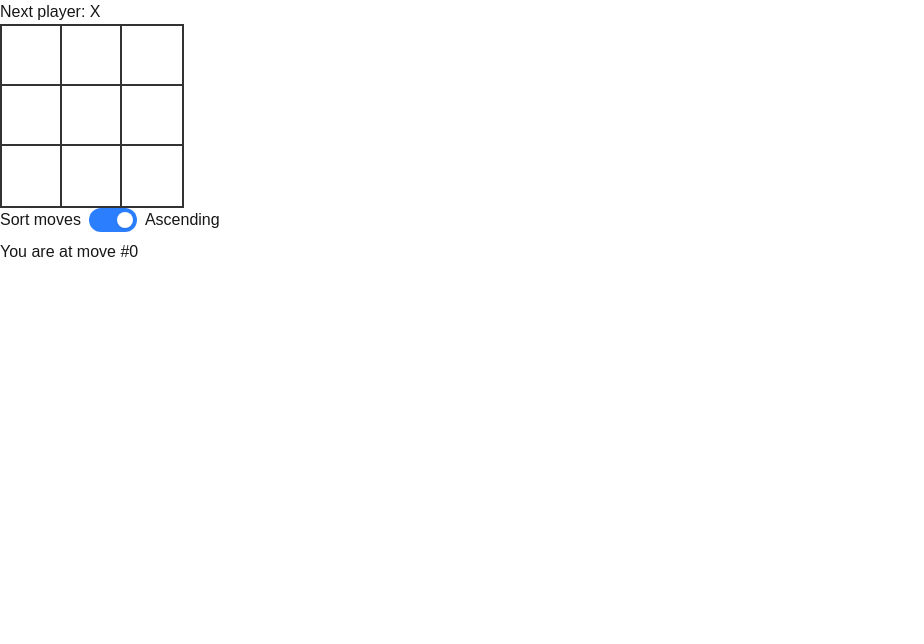
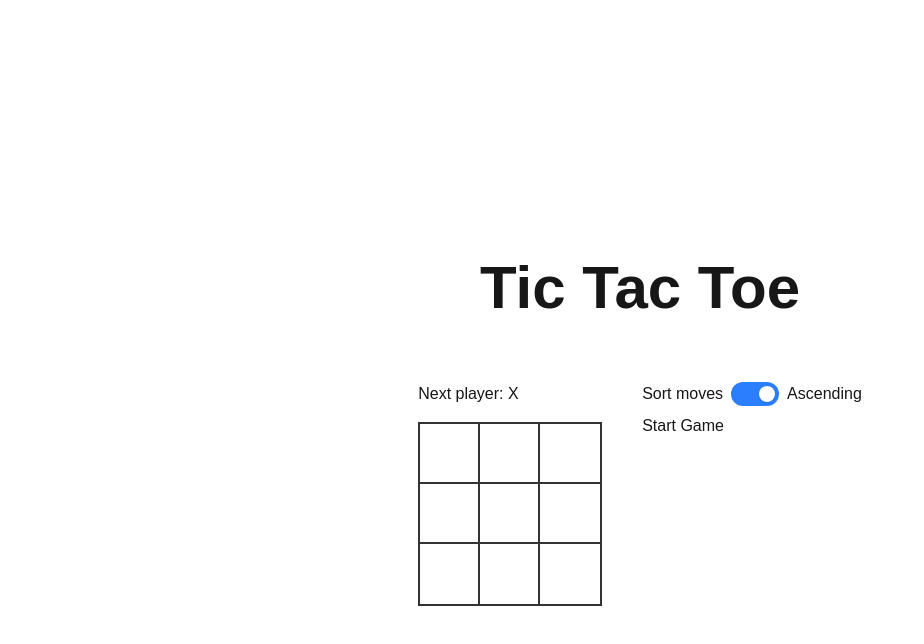
Before and after one commit to spargy4050v/tic-tac-toe, a Next.js app: page / in a window 1280 px wide. Shown: the top 644 px of the page, without its empty margins (0-924 px from the left). Built offline with nearby package versions, Linux system fonts and the light colour scheme.

Commit message:
Draw & Reset Game features added

```diff
--- a/app/globals.css
+++ b/app/globals.css
@@ -3,6 +3,8 @@
 :root {
   --background: #ffffff;
   --foreground: #171717;
+  --highlight-color: rgba(25, 118, 210, 0.4);
+  --pulse-color: rgba(25, 118, 210, 0.7);
   --font-sans: var(--font-geist-sans);
   --font-mono: var(--font-geist-mono);
 }
@@ -11,6 +13,8 @@
   :root {
     --background: #0a0a0a;
     --foreground: #ededed;
+    --highlight-color: rgba(33,150,243, 0.5);
+    --pulse-color: rgba(33, 150, 243, 0.8);
   }
 }
 
@@ -27,7 +31,7 @@ body {
   gap: 0;
   border: 2px solid #333;
   width: max-content;
-  background: var(--background);;
+  background: var(--background);
 }
 /* Allows the grid to treat all buttons as direct children */
 .flex.flex-row {
@@ -43,6 +47,7 @@ body {
   justify-content: center;
   font-size: 3rem;
   font-weight: bolder;
+  color: var(--foreground);
   background: var(--background);
   cursor: pointer;
 }
@@ -55,3 +60,48 @@ body {
 .flex.flex-row:not(:last-child) .square {
   border-bottom: 2px solid #333;
 }
+/*Highlighing the winner squares*/
+.square.winning-square {
+  background-color: var(--highlight-color);
+  animation: pulse 1s infinite alternate;
+}
+/*Pulse animation for the winner squares*/
+@keyframes pulse {
+  from { box-shadow: 0 0 0 0 var(--pulse-color); }
+  to { box-shadow: 0 0 0 8px var(--pulse-color), inset 0 0 5px var(--pulse-color)}
+}
+
+button {
+  cursor: pointer;
+}
+
+button:disabled {
+  cursor: default;
+}
+
+/* Update your .modern-btn class in globals.css */
+.modern-btn {
+  padding: 0.3rem 0.8rem;      /* Reduced padding */
+  border-radius: 0.25rem;      /* Smaller radius */
+  background: transparent;
+  color: var(--foreground);
+  font-weight: 500;
+  font-size: 0.9rem;           /* Slightly smaller text */
+  border: 0.5px solid rgba(var(--foreground-rgb), 0.6); /* Semi-transparent border */
+  box-shadow: none;
+  transition:
+    background 0.15s,
+    color 0.15s,
+    border-color 0.15s,
+    transform 0.1s;
+}
+
+/* Keep the hover state similar */
+.modern-btn:hover,
+.modern-btn:focus {
+  background: var(--foreground);
+  color: var(--background);
+  border-color: var(--foreground);
+  transform: translateY(-1px);  /* Removed scale effect which can cause overlap */
+  outline: none;
+}
--- a/app/page.tsx
+++ b/app/page.tsx
@@ -5,13 +5,16 @@ import Image from "next/image";
 type SquareProps = {
   value: string | null;
   onSquareClick: () => void;
+  isWinningSquare: boolean;
+  disabled?: boolean;
 }
 
-function Square({value, onSquareClick}: SquareProps) {
+function Square({value, onSquareClick, isWinningSquare, disabled}: SquareProps) {
   return (
     <button
-      className="square"
+      className={`square ${isWinningSquare ? 'winning-square' : ''}`}
       onClick={onSquareClick}
+      disabled={disabled}
     >
       {value}
     </button>
@@ -22,9 +25,10 @@ type BoardProps = {
   xIsNext: boolean;
   squares: (string | null) [];
   onPlay: (nextSquares: (string | null)[]) => void;
+  onReset?: () => void;
 }
 
-function Board({ xIsNext, squares, onPlay}: BoardProps) {
+function Board({ xIsNext, squares, onPlay, onReset}: BoardProps) {
   function handleClick(i: number) {
     if(squares[i] || calculateWinner(squares)) {
       return;
@@ -41,7 +45,16 @@ function Board({ xIsNext, squares, onPlay}: BoardProps) {
   const winner = calculateWinner(squares);
   let status;
   if (winner) {
-    status = "Winner: " + winner;
+    status = "Winner: " + (xIsNext ? 'O' : 'X');
+  } else if (squares.every(square => square !== null)) {
+    status = (
+      <div className="flex items-center gap-x-2">
+        <span>It's a draw!</span>
+        <button className="modern-btn" type="button" onClick={onReset}>
+          Reset Game
+        </button>
+      </div>
+    );
   } else {
     status = "Next player: " + (xIsNext ? 'X' : 'O');
   }
@@ -51,11 +64,20 @@ function Board({ xIsNext, squares, onPlay}: BoardProps) {
     const squaresInRow = [];
     for(let col = 0; col < 3; col++) {
       const index = row * 3 + col;
+      let isWinningSquare = false;
+      if(winner) {
+        for (let i = 0; i < winner.length; i++) {
+          if (winner[i] === index)
+            isWinningSquare = true;
+        }
+      }
       squaresInRow.push(
         <Square
           key={index}
           value={squares[index]}
           onSquareClick={() => handleClick(index)}
+          isWinningSquare={isWinningSquare}
+          disabled={!!winner || squares[index] !== null}
         />
       );
     }
@@ -67,12 +89,10 @@ function Board({ xIsNext, squares, onPlay}: BoardProps) {
   }
 
   return (
-    <>
-      <div className="status">{status}</div>
-      <div className="board">
-        {boardRows}
+    <div className="">
+      <div className="status mb-4">{status}</div>
+      <div className="board">{boardRows}</div>
     </div>
-    </>
 );
 }
 
@@ -93,14 +113,24 @@ export default function Game() {
     setCurrentMove(nextMove);
   }
 
+  function resetGame() {
+    setHistory([Array(9).fill(null)]);
+    setCurrentMove(0);
+  }
+
   const moves = history.map((squares, move) => {
+    if (currentMove === 0 && history.length === 1) {
+      return <li key={move}>Start Game</li>
+    }
     let description = move > 0 ? 'Go to move #' + move : 'Go to game start';
     if (move === currentMove) {
-      return <li key={move}>You are at move #{move}</li>
+      return <li key={move}>You are at {move === 0 ? 'game start' : 'move #' + move}</li>
     }
     return (
       <li key={move}>
-        <button onClick={() => jumpTo(move)}>{description}</button>
+        <button className="modern-btn" type="button"
+          onClick={() => jumpTo(move)}>{description}
+        </button>
       </li>
     );
   });
@@ -108,12 +138,16 @@ export default function Game() {
 const sortedMoves = isAscending ? moves : [...moves].reverse();
 
   return (
-    <div className="game">
-      <div className="game-board">
-        <Board xIsNext={xIsNext} squares={currentSquares} onPlay={handlePlay} />
+    <div className="px-4 sm:px-6 flex flex-col items-center justify-center min-h-screen">
+      <h1 className="text-center text-6xl font-bold mb-16 mt-16">
+        Tic Tac Toe
+      </h1>
+      <div className="game flex flex-col md:flex-row items-center md:items-start justify-center gap-10 w-full max-w-4xl">
+        <div className="game-board sticky top-0">
+          <Board xIsNext={xIsNext} squares={currentSquares} onPlay={handlePlay} onReset={resetGame} />
         </div>
-      <div className="game-info">
-        <div className="flex items-center gap-2 mb-2">
+        <div className="game-info w-full md:w-auto">
+          <div className="flex items-center justify-center md:justify-start gap-2 mb-2">
             <span>Sort moves </span>
             <button
               type="button"
@@ -130,7 +164,10 @@ const sortedMoves = isAscending ? moves : [...moves].reverse();
             </button>
             <span>{isAscending ? ' Ascending' : ' Descending'}</span>
           </div>
-        <ol>{sortedMoves}</ol>
+          <ol className="move-list-container text-center md:text-left">
+            {sortedMoves}
+          </ol>
+        </div>
       </div>
     </div>
   )
@@ -150,7 +187,7 @@ function calculateWinner(squares: (string | null)[]) {
   for (let i=0; i < lines.length; i++) {
     const [a, b, c] = lines[i];
     if (squares[a] && squares[a] === squares[b] && squares[a] === squares[c]) {
-      return squares[a];
+      return lines[i];
     }
   }
   return null;
```
Lines whose indentation alone changed are shown as unchanged.
